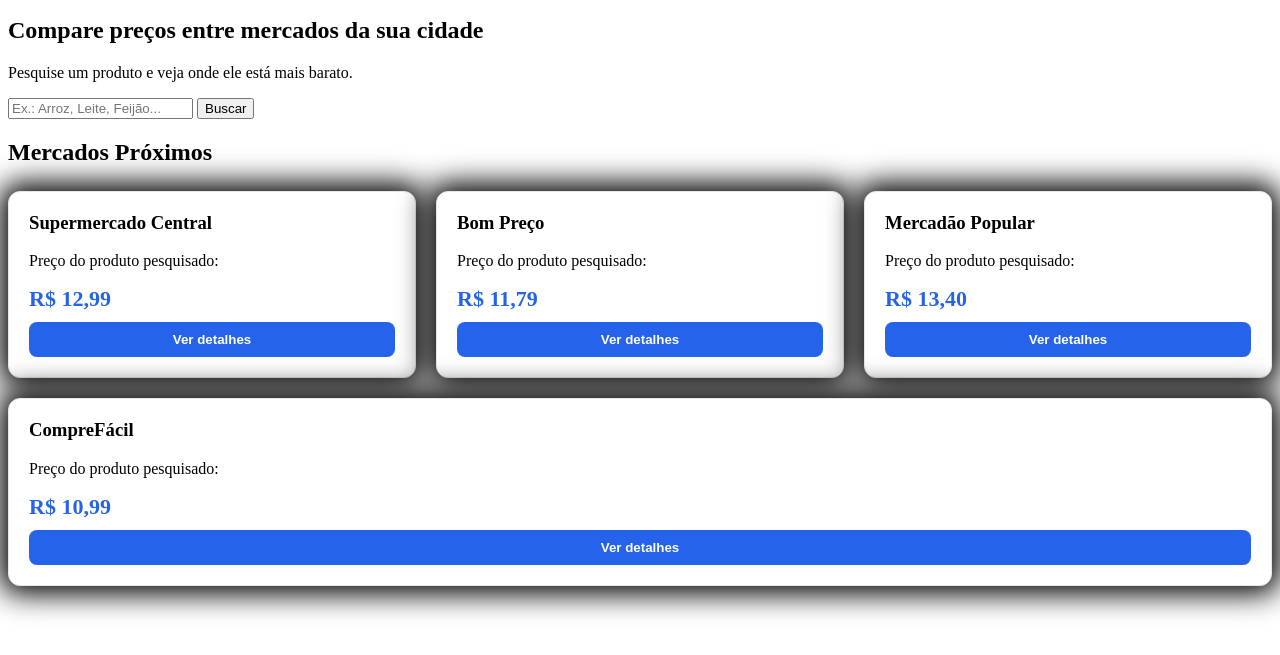
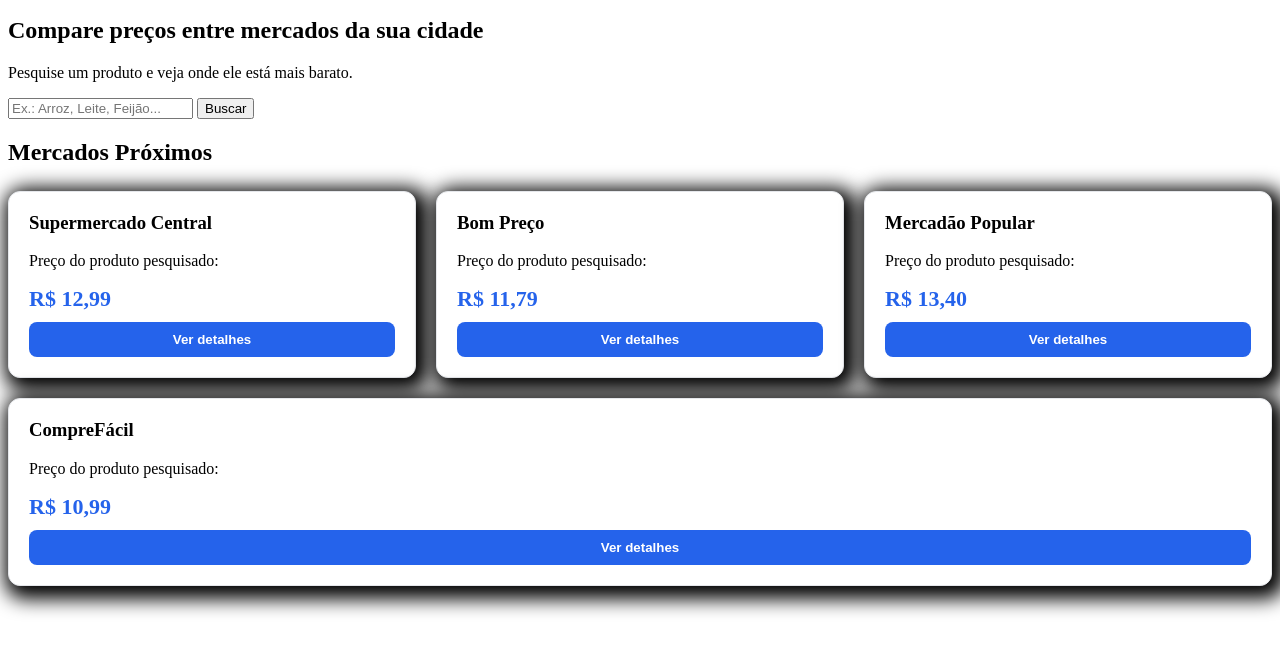
Before and after one commit to TeddyFilho1905/Market-Compare, a plain HTML site: page index.html in a window 1280 px wide. Shown: the part 47-702 px from the top of the page. Drawn offline with Linux system fonts and the light colour scheme.

Commit message:
Adjust box-shadow for market card styling

```diff
--- a/style.css
+++ b/style.css
@@ -11,7 +11,7 @@
 
 /* Cada mercado: card */
 .market-card {
-    box-shadow: 0px 0px 29px 8px #000000;
+    box-shadow: 5px 5px 19px 8px #000000;
     flex: 1 1 calc(25% - 20px);
     background: #ffffff;
     border: 1px solid #e5e7eb;
```
